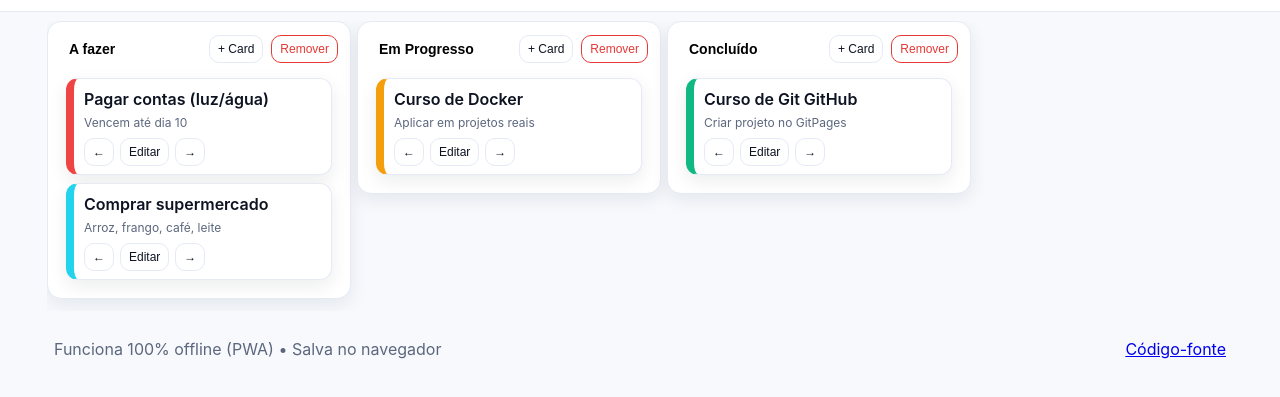
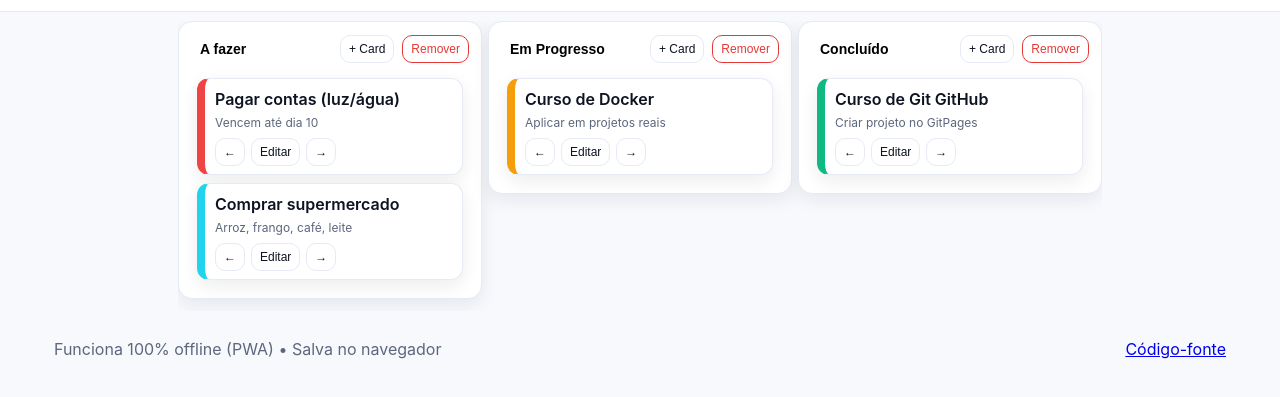
Before and after one commit to viniciuslopes-dev/kanban_offiline, a plain HTML site: page index.html in a window 1280 px wide. Shown: the part 55-452 px from the top of the page. Drawn offline with Linux system fonts and the light colour scheme.

Commit message:
Ajuste largura celular v4

```diff
--- a/assets/styles.css
+++ b/assets/styles.css
@@ -105,3 +105,14 @@ dialog::backdrop { background: rgba(0,0,0,.35); }
 @media (orientation: landscape) and (hover: none) and (pointer: coarse) {
   :root { --card-w: 280px; --lane-gap: 10px; }  /* ajuste fino p/ celular deitado */
 }
+
+/* Centralizar as colunas dentro da página */
+.container {
+  display: flex;              /* permite centralizar o filho */
+}
+
+.board {
+  width: min(100%, max-content);  /* encolhe até o tamanho das colunas */
+  margin-inline: auto;            /* centraliza quando sobrar espaço */
+  justify-content: center;        /* distribui o espaço restante nas laterais */
+}
--- a/sw.js
+++ b/sw.js
@@ -1,5 +1,5 @@
 // Service Worker para PWA offline
-const CACHE = 'kanban-offline-v4';
+const CACHE = 'kanban-offline-v5';
 const ASSETS = [
   './',
   './index.html',
```
